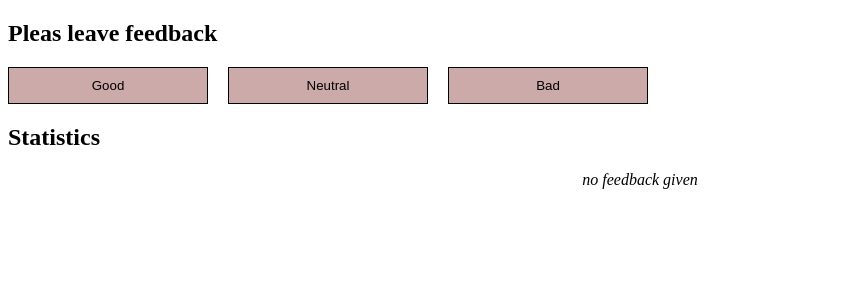
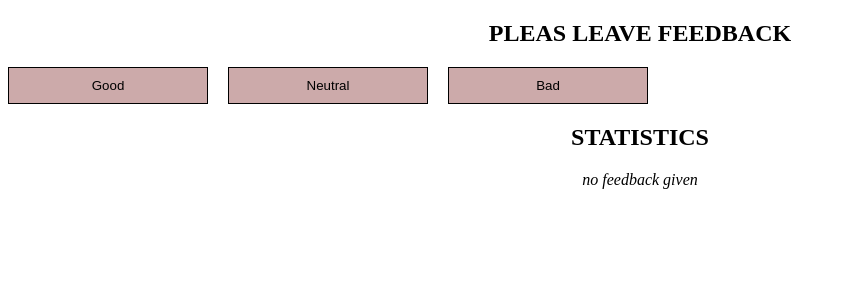
Before and after one commit to fecore35/goit-react-hw-02-feedback, a React (Create React App) app: page / in a window 1280 px wide. Shown: the top 300 px of the page, without its empty margins (0-845 px from the left). Built offline with nearby package versions, Linux system fonts and the light colour scheme.

Commit message:
Добавляю стили для Section

```diff
--- a/src/components/Section/Section.js
+++ b/src/components/Section/Section.js
@@ -1,9 +1,10 @@
 import PropTypes from "prop-types";
+import s from "./Section.module.css";
 
 function Section({ title, children }) {
   return (
     <>
-      {title && <h2>{title}</h2>}
+      {title && <h2 className={s.title}>{title}</h2>}
       {children}
     </>
   );
--- /dev/null
+++ b/src/components/Section/Section.module.css
@@ -0,0 +1,4 @@
+.title {
+  text-transform: uppercase;
+  text-align: center;
+}
```
